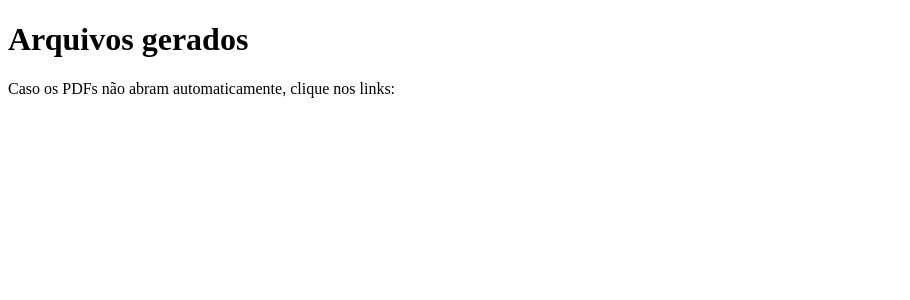
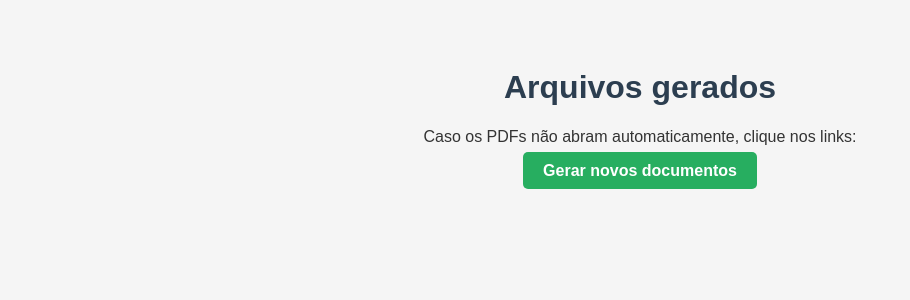
Before and after one commit to Hdlara/gerador-atestado, a Flask app: template templates/abrir_pdfs.html in a window 1280 px wide. Shown: the top 300 px of the page, without its empty margins (0-910 px from the left). Run offline with Flask 3, Linux system fonts and the light colour scheme; the template is opened without the code that fills it, so the values that code supplies are empty.

Commit message:
ajustes identacao

```diff
--- a/templates/abrir_pdfs.html
+++ b/templates/abrir_pdfs.html
@@ -1,6 +1,57 @@
 <!DOCTYPE html>
 <html lang="pt-BR">
-<head><meta charset="UTF-8" /><title>Arquivos</title></head>
+<head>
+  <meta charset="UTF-8" />
+  <title>Arquivos</title>
+  <style>
+    body {
+      font-family: Arial, sans-serif;
+      padding: 40px;
+      background-color: #f5f5f5;
+      color: #333;
+      text-align: center;
+    }
+
+    h1 {
+      color: #2c3e50;
+    }
+
+    ul {
+      list-style-type: none;
+      padding: 0;
+    }
+
+    li {
+      margin: 10px 0;
+    }
+
+    a {
+      text-decoration: none;
+      color: #2980b9;
+      font-weight: bold;
+    }
+
+    a:hover {
+      text-decoration: underline;
+    }
+
+    .botao-voltar {
+      margin-top: 30px;
+      padding: 10px 20px;
+      background-color: #27ae60;
+      color: white;
+      border: none;
+      border-radius: 5px;
+      text-decoration: none;
+      font-size: 16px;
+      transition: background-color 0.3s ease;
+    }
+
+    .botao-voltar:hover {
+      background-color: #219150;
+    }
+  </style>
+</head>
 <body>
   <h1>Arquivos gerados</h1>
   <p>Caso os PDFs não abram automaticamente, clique nos links:</p>
@@ -9,6 +60,9 @@
       <li><a href="{{ arquivo }}" target="_blank">{{ arquivo.split('/')[-1] }}</a></li>
     {% endfor %}
   </ul>
+
+  <a class="botao-voltar" href="{{ url_for('index') }}">Gerar novos documentos</a>
+
   <script>
     window.onload = function() {
       {% for arquivo in arquivos %}
```
